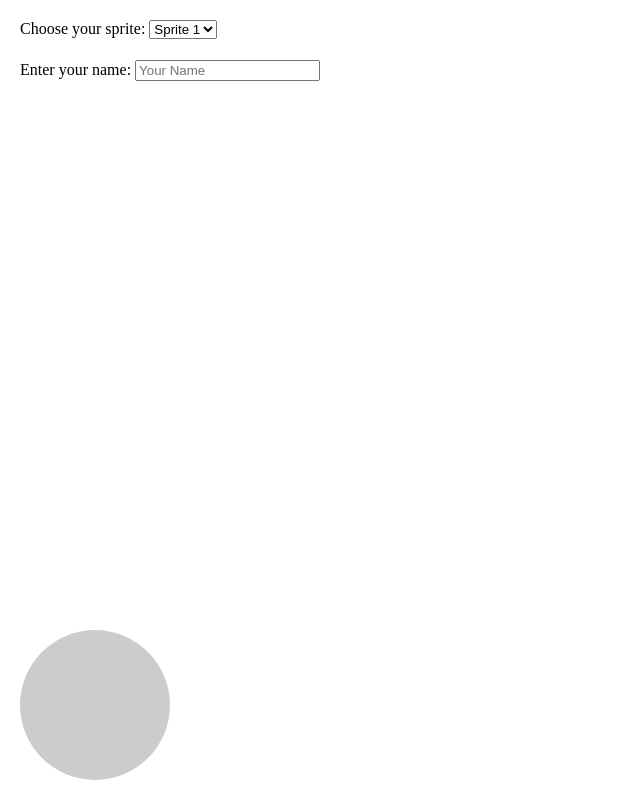
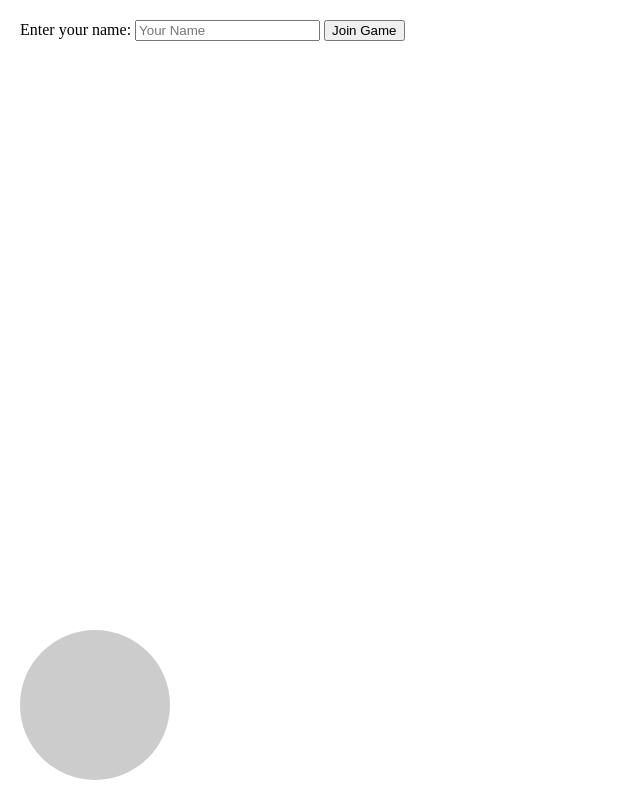
Before and after one commit to filesfor/game, a website: page client/index.html in a window 1280 px wide. Shown: the whole page, without its empty margins (0-640 px from the left). Drawn offline with nearby package versions, Linux system fonts and the light colour scheme; no server answers.

Commit message:
Update index.html

```diff
--- a/client/index.html
+++ b/client/index.html
@@ -20,15 +20,9 @@
       border-radius: 50%;
     }
 
-    #sprite-selection {
+    #name-input {
       position: absolute;
       top: 20px;
-      left: 20px;
-    }
-
-    #name-input {
-      position: absolute;
-      top: 60px;
       left: 20px;
     }
   </style>
@@ -37,20 +31,11 @@
   <canvas id="game" width="0" height="0"></canvas>
   <div id="touchpad"></div> <!-- Touch control area -->
 
-  <!-- Sprite selection dropdown -->
-  <div id="sprite-selection">
-    <label for="sprite">Choose your sprite:</label>
-    <select id="sprite">
-      <option value="https://filesfor.github.io/sprite1.png">Sprite 1</option>
-      <option value="https://filesfor.github.io/sprite2.png">Sprite 2</option>
-      <option value="https://filesfor.github.io/sprite3.png">Sprite 3</option>
-    </select>
-  </div>
-
   <!-- Name input field -->
   <div id="name-input">
     <label for="playerName">Enter your name:</label>
     <input type="text" id="playerName" placeholder="Your Name">
+    <button id="joinGame">Join Game</button>
   </div>
 
   <script src="/socket.io/socket.io.js"></script>
```
